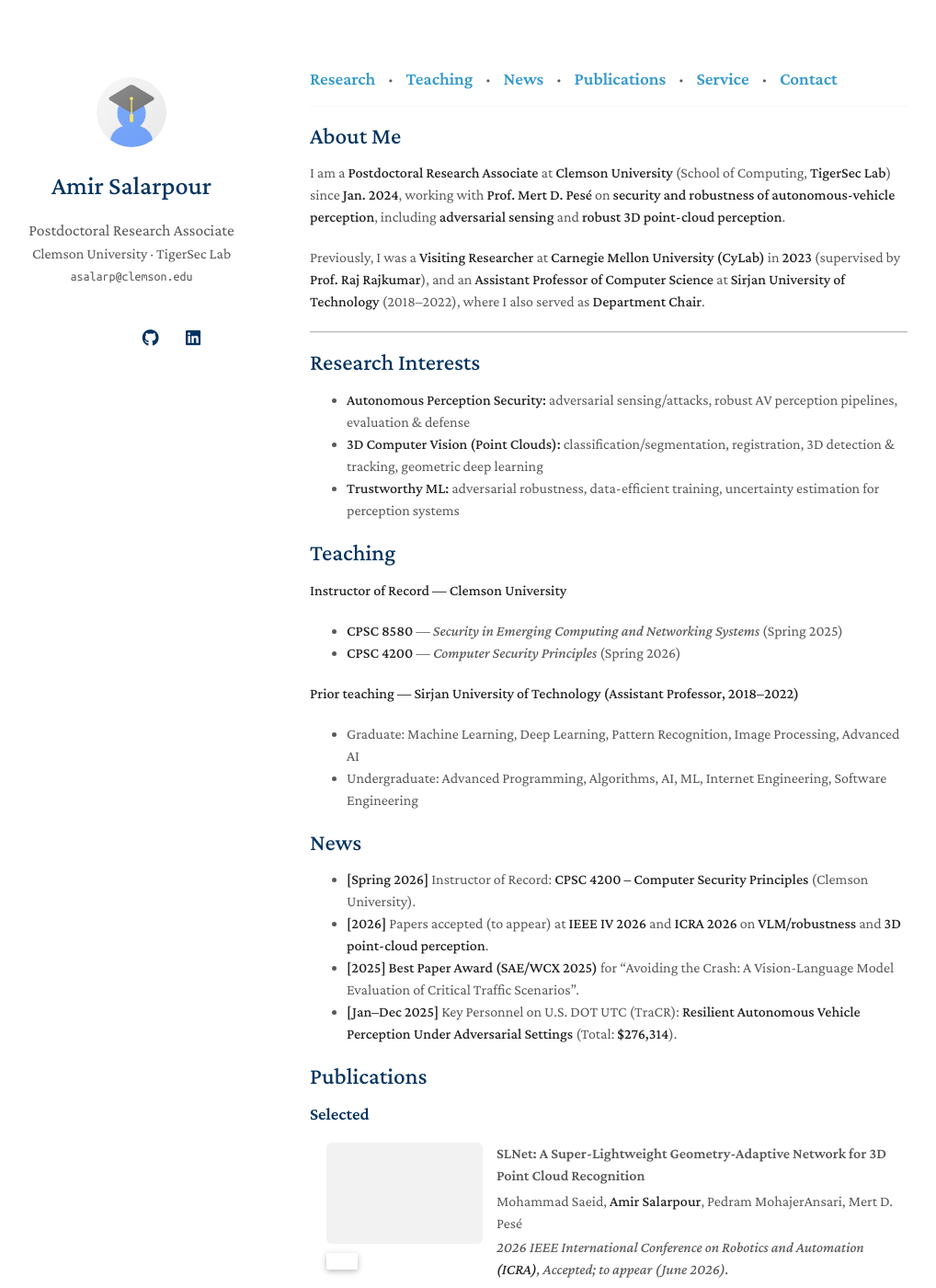
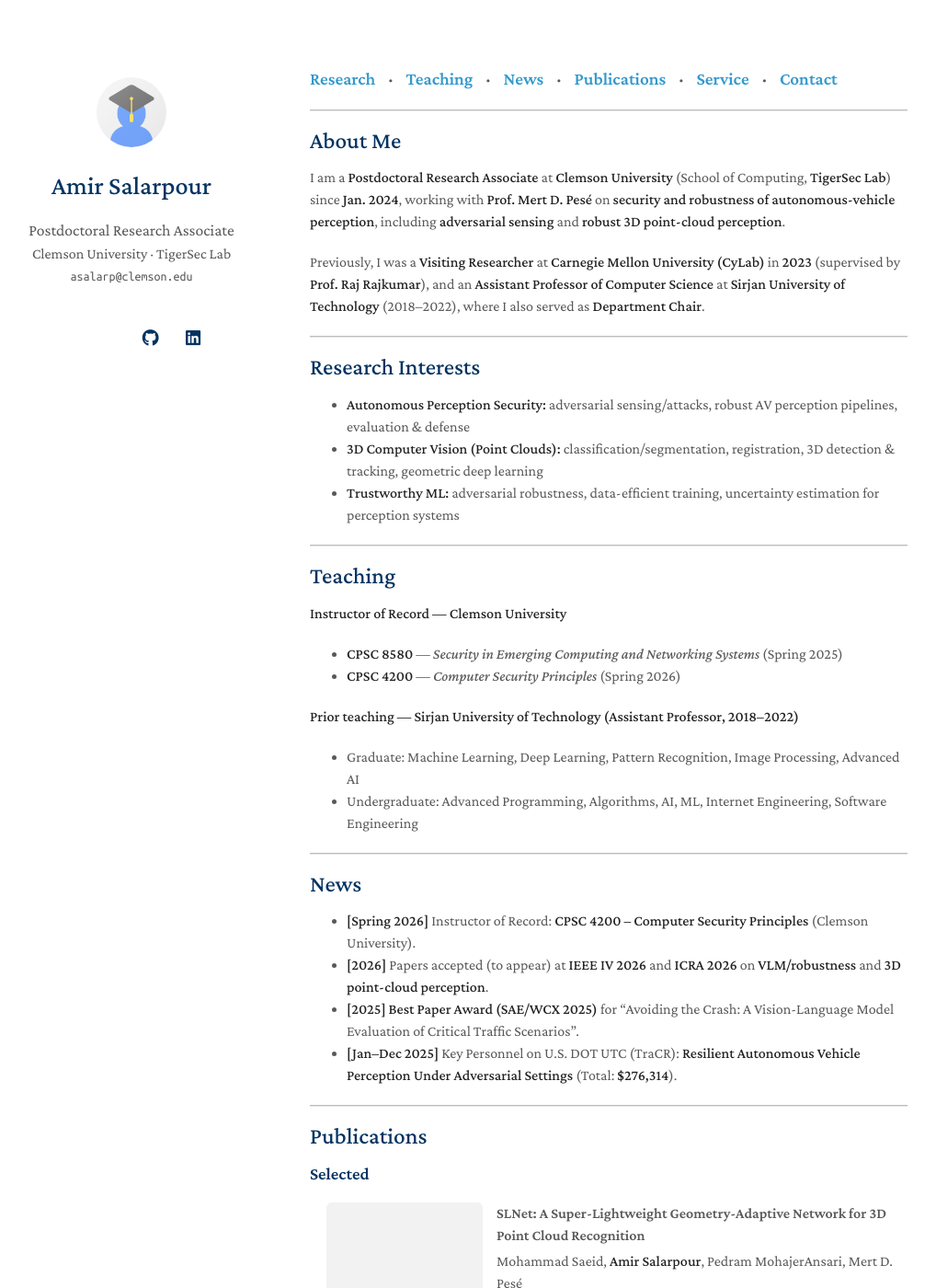
Before and after one commit to asalarpour/asalarpour.github.io, a Jekyll site: the page built from index.md, in a window 1280 px wide and 1400 px high. Shown: the whole window at 92% size, without its empty margins (133-1151 px from the left). Built offline with Jekyll 4.4.1, drawn with Linux system fonts in a browser that asks for light colours; a style sheet for code colours, icons or effects is not loaded.

Commit message:
Update index.md

```diff
--- a/index.md
+++ b/index.md
@@ -1,6 +1,24 @@
 ---
 layout: homepage
 ---
+
+<style>
+  .topnav{
+    font-size:1.2rem;
+    font-weight:700;
+    margin:8px 0 10px;
+    display:flex;
+    flex-wrap:wrap;
+    gap:10px 14px;
+  }
+  .topnav a{ font-weight:700; text-decoration:none; }
+  .topnav a:hover{ text-decoration:underline; }
+  .section-divider{
+    border:0;
+    border-top:1px solid rgba(0,0,0,0.18);
+    margin: 18px 0 18px;
+  }
+</style>
 
 <div style="font-size:1.2rem; font-weight:700; margin:8px 0 14px; display:flex; flex-wrap:wrap; gap:10px 14px;">
   <a href="#research">Research</a>
@@ -16,7 +34,7 @@
   <a href="#contact">Contact</a>
 </div>
 
-<hr style="margin: 10px 0 18px; opacity: 0.35;">
+<hr class="section-divider">
 
 ## About Me
 
@@ -24,13 +42,15 @@
 
 Previously, I was a **Visiting Researcher** at **Carnegie Mellon University (CyLab)** in **2023** (supervised by **Prof. Raj Rajkumar**), and an **Assistant Professor of Computer Science** at **Sirjan University of Technology** (2018–2022), where I also served as **Department Chair**.
 
-<hr style="border:0; border-top:1px solid rgba(0,0,0,0.18); margin: 10px 0 18px;">
+<hr class="section-divider">
 
 ## Research Interests {#research}
 
 - **Autonomous Perception Security:** adversarial sensing/attacks, robust AV perception pipelines, evaluation & defense
 - **3D Computer Vision (Point Clouds):** classification/segmentation, registration, 3D detection & tracking, geometric deep learning
 - **Trustworthy ML:** adversarial robustness, data-efficient training, uncertainty estimation for perception systems
+
+<hr class="section-divider">
 
 ## Teaching {#teaching}
 
@@ -42,6 +62,8 @@
 - Graduate: Machine Learning, Deep Learning, Pattern Recognition, Image Processing, Advanced AI
 - Undergraduate: Advanced Programming, Algorithms, AI, ML, Internet Engineering, Software Engineering
 
+<hr class="section-divider">
+
 ## News {#news}
 
 - **[Spring 2026]** Instructor of Record: **CPSC 4200 – Computer Security Principles** (Clemson University).
@@ -49,9 +71,15 @@
 - **[2025]** **Best Paper Award (SAE/WCX 2025)** for “Avoiding the Crash: A Vision-Language Model Evaluation of Critical Traffic Scenarios”.
 - **[Jan–Dec 2025]** Key Personnel on U.S. DOT UTC (TraCR): **Resilient Autonomous Vehicle Perception Under Adversarial Settings** (Total: **$276,314**).
 
+<hr class="section-divider">
+
 {% include_relative _includes/publications.md %}
 
+<hr class="section-divider">
+
 {% include_relative _includes/services.md %}
+
+<hr class="section-divider">
 
 ## Contact {#contact}
 
```
